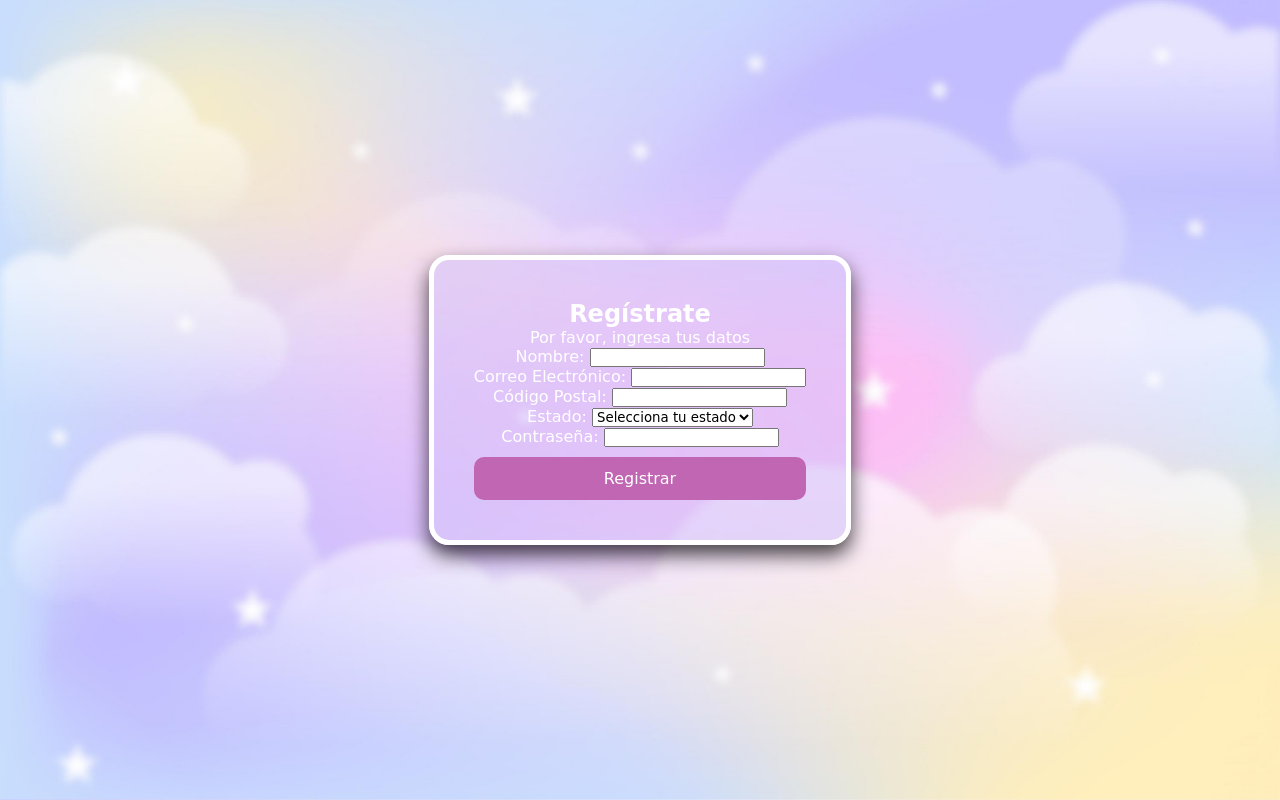
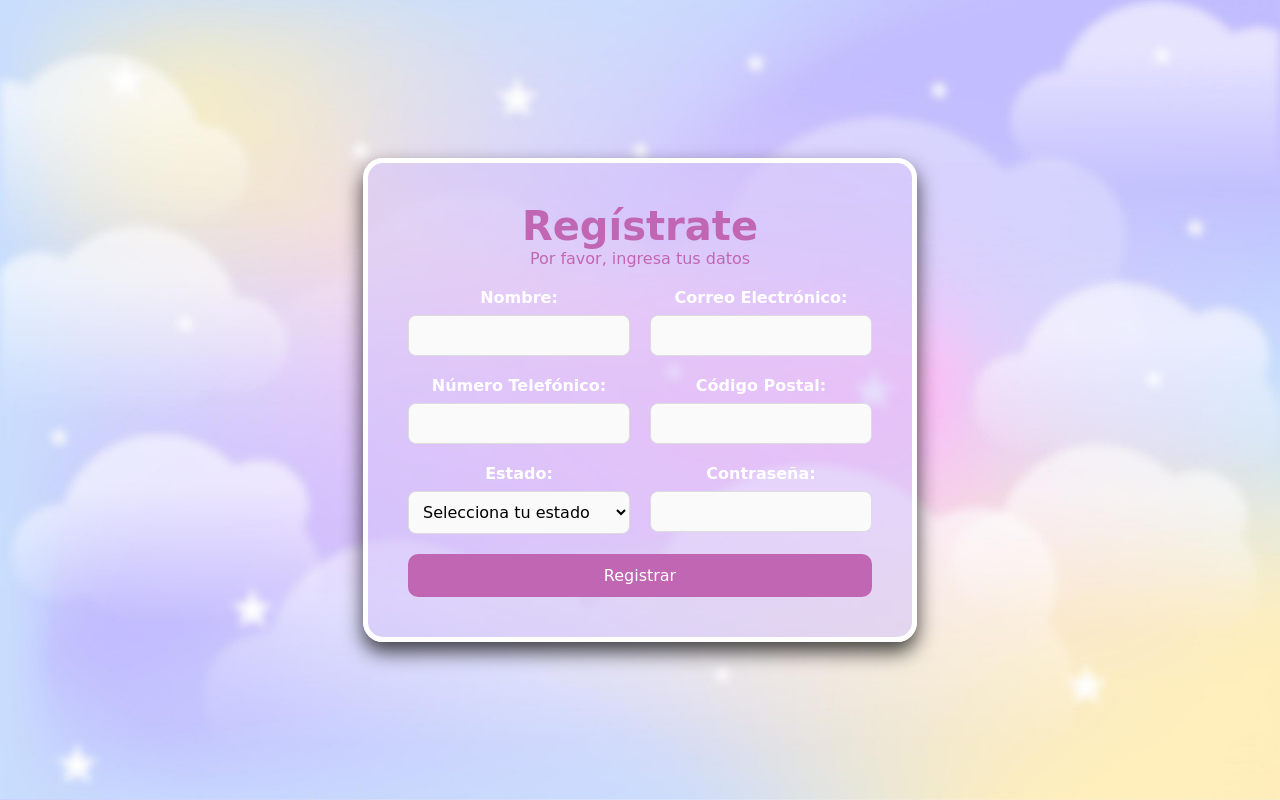
Before and after one commit to Vanessaa-lo/sonrio, a PHP site: page /registro.php in a window 1280 px wide. Run offline with PHP 8.4, Linux system fonts and the light colour scheme; some libraries are stand-ins or nearby versions.

Commit message:
cambios nuevos

```diff
--- a/php/admin/admin.php
+++ b/php/admin/admin.php
@@ -3,7 +3,7 @@
 session_start();
 
 // Conexión a la base de datos
-$conexion = new mysqli("localhost", "root", "", "sonrio");
+$conexion = new mysqli("localhost", "root", "usbw", "sonrio");
 if ($conexion->connect_error) {
     die("<script>Swal.fire('Error', 'Conexión fallida a la base de datos.', 'error');</script>");
 }
@@ -37,6 +37,7 @@ $crecimientoMensual = "23%"; // Puedes calcularlo según tus datos
     <link rel="icon" href="../../assets/imagenes/icon.ico" type="image/x-icon">
     <title>Admin</title>
     <link rel="stylesheet" href="../../estilo/admin.css">
+    <link rel="icon" href="../../estilo/imagenes/cinta.png" type="image/x-icon">
     <script src="https://kit.fontawesome.com/a076d05399.js" crossorigin="anonymous"></script>
 </head>
 
@@ -107,7 +108,7 @@ $crecimientoMensual = "23%"; // Puedes calcularlo según tus datos
                 <i class="fas fa-<?php echo ($row['tipo'] == 'usuario') ? 'user' : 'box'; ?>"></i>
                 <p ><?php echo $row['descripcion']; ?></p><br><br>
                 <small class="fecha-actualizacion" style="color: #c18dfc; margin-left: 10px; font-weight:strong;">
-    <?php echo date("d-m-Y H:i", strtotime($row['fecha'])); ?>
+    <?php echo date("d-m-Y H:i", timestamp: strtotime($row['fecha'])); ?>
 </small>
 
             </div>
--- a/php/app.php
+++ b/php/app.php
@@ -4,7 +4,7 @@
 session_start();
 $servername = "localhost"; // Cambia esto si es necesario
 $username_db = "user"; // Usuario de la base de datos
-$password_db = ""; // Contraseña de la base de datos
+$password_db = "usbw"; // Contraseña de la base de datos
 $dbname = "sonrio"; // Nombre de la base de datos
 
 // Crear la conexión
--- a/php/db.php
+++ b/php/db.php
@@ -1,5 +1,5 @@
 <?php
-$conexion = new mysqli("localhost", "root", "", "sonrio"); // Ajusta los datos de conexión
+$conexion = new mysqli("localhost", "root", "usbw", "sonrio"); // Ajusta los datos de conexión
 if ($conexion->connect_error) {
     die("Conexión fallida: " . $conexion->connect_error);
 }
--- a/php/registro.php
+++ b/php/registro.php
@@ -15,27 +15,36 @@ if ($_SERVER['REQUEST_METHOD'] == 'POST') {
     // Obtener los datos del formulario
     $nombre = $_POST['nombre'];
     $correo = $_POST['correo'];
+    $telefono = $_POST['telefono'];
     $cp = $_POST['cp'];
     $estado = $_POST['estado'];
     $contraseña = $_POST['contraseña'];
 
-    // Encriptar la contraseña
+    // Verificaciones
+    if (!filter_var($correo, FILTER_VALIDATE_EMAIL)) {
+        $mensaje = "Por favor, ingresa un correo electrónico válido.";
+        $registroExitoso = false;
+    } elseif (!preg_match("/^[0-9]{10,15}$/", $telefono)) {
+        $mensaje = "El número telefónico debe ser numérico y tener entre 10 y 15 dígitos.";
+        $registroExitoso = false;
+    } elseif (empty($nombre) || empty($correo) || empty($telefono) || empty($cp) || empty($estado) || empty($contraseña)) {
+        $mensaje = "Todos los campos son obligatorios.";
+        $registroExitoso = false;
+    } else {
+        // Si las validaciones son correctas, proceder con el registro
         $contraseña_hashed = password_hash($contraseña, PASSWORD_DEFAULT);
-
-    // Guardar el código postal en la columna direccion
         $direccion = $cp;
 
         // Preparar la consulta
-    $consulta = "INSERT INTO usuarios (nombre, email, contraseña, direccion, estado)
-                 VALUES (?, ?, ?, ?, ?)";
+        $consulta = "INSERT INTO usuarios (nombre, email, telefono, contraseña, direccion, estado)
+                     VALUES (?, ?, ?, ?, ?, ?)";
         $stmt = $conexion->prepare($consulta);
 
         if ($stmt === false) {
-        die("Error en la preparación de la consulta: " . $conexion->error);
-    }
-
-    // Usar el estado ingresado por el usuario en lugar de un valor fijo
-    $stmt->bind_param("sssss", $nombre, $correo, $contraseña_hashed, $direccion, $estado);
+            $mensaje = "Error en la preparación de la consulta.";
+            $registroExitoso = false;
+        } else {
+            $stmt->bind_param("ssssss", $nombre, $correo, $telefono, $contraseña_hashed, $direccion, $estado);
 
             if ($stmt->execute()) {
                 // Registrar actualización en la tabla `actualizaciones`
@@ -50,14 +59,16 @@ if ($_SERVER['REQUEST_METHOD'] == 'POST') {
                 $mensaje = "Registro Exitoso: El usuario ha sido registrado exitosamente.";
                 $registroExitoso = true;
             } else {
-        // Notificación de error
                 $mensaje = "Error: Hubo un problema al registrar el usuario.";
+                $registroExitoso = false;
             }
-
             $stmt->close();
+        }
+    }
 }
 $conexion->close();
 ?>
+
 <!DOCTYPE html>
 <html lang="es">
 <head>
@@ -69,7 +80,6 @@ $conexion->close();
     <script src="https://kit.fontawesome.com/a076d05399.js" crossorigin="anonymous"></script>
     <script src="https://cdn.jsdelivr.net/npm/sweetalert2@11"></script>
     <style>
-        /* Estilo general de la página */
         body.login-page2 {
             display: flex;
             justify-content: center;
@@ -81,6 +91,11 @@ $conexion->close();
             font-family: Arial, sans-serif;
             margin: 0;
             padding: 10px;
+            color: #c166b3;
+        }
+        h2 {
+            font-size: 40px;
+            color: #c166b3;
         }
         .login-wrapper2 {
             display: flex;
@@ -94,6 +109,31 @@ $conexion->close();
             text-align: center;
             border: 5px rgb(255, 255, 255) solid;
         }
+        .form-grid {
+            margin-top: 20px;
+            display: grid;
+            grid-template-columns: repeat(2, 1fr);
+            gap: 20px;
+        }
+        .input-group2 {
+            display: flex;
+            flex-direction: column;
+        }
+        .input-group2 label {
+            font-size: 16px;
+            font-weight: bold;
+            color: white;
+            margin-bottom: 8px;
+        }
+        .input-group2 input,
+        .input-group2 select {
+            padding: 10px;
+            border: 1px solid #dcdcdc;
+            border-radius: 8px;
+            font-size: 16px;
+            background-color: #fafafa;
+            transition: border-color 0.3s, background-color 0.3s;
+        }
         .btn2 {
             background-color: #c166b3;
             color: white;
@@ -104,7 +144,7 @@ $conexion->close();
             font-size: 1em;
             cursor: pointer;
             transition: background-color 0.3s, transform 0.2s;
-            margin-top: 10px;
+            margin-top: 20px;
         }
         .btn2:hover {
             background-color: #8e44ad;
@@ -119,6 +159,7 @@ $conexion->close();
             <p>Por favor, ingresa tus datos</p>
 
             <form action="" method="POST">
+                <div class="form-grid">
                     <div class="input-group2">
                         <label for="nombre">Nombre:</label>
                         <input type="text" id="nombre" name="nombre" required>
@@ -126,6 +167,10 @@ $conexion->close();
                     <div class="input-group2">
                         <label for="correo">Correo Electrónico:</label>
                         <input type="email" id="correo" name="correo" required>
+                    </div>
+                    <div class="input-group2">
+                        <label for="telefono">Número Telefónico:</label>
+                        <input type="text" id="telefono" name="telefono" required>
                     </div>
                     <div class="input-group2">
                         <label for="cp">Código Postal:</label>
@@ -140,9 +185,10 @@ $conexion->close();
                             <option value="Nuevo León">Nuevo León</option>
                         </select>
                     </div>
-                <div class="input-group2">
+                    <div class="input-group2 full-width">
                         <label for="contraseña">Contraseña:</label>
                         <input type="password" id="contraseña" name="contraseña" required>
+                    </div>
                 </div>
                 <button type="submit" class="btn2">Registrar</button>
             </form>
@@ -156,10 +202,6 @@ $conexion->close();
             title: '<?php echo $registroExitoso ? "Registro Exitoso" : "Error"; ?>',
             text: '<?php echo $mensaje; ?>',
             confirmButtonText: 'Aceptar'
-        }).then((result) => {
-            <?php if ($registroExitoso) : ?>
-                window.location.href = 'login.php';
-            <?php endif; ?>
         });
     </script>
     <?php endif; ?>
--- a/php/user/mi_direccion.php
+++ b/php/user/mi_direccion.php
@@ -2,7 +2,7 @@
 session_start();
 
 // Conexión a la base de datos
-$conexion = new mysqli("localhost", "root", "", "sonrio");
+$conexion = new mysqli("localhost", "root", "usbw", "sonrio");
 if ($conexion->connect_error) {
     die("Conexión fallida: " . $conexion->connect_error);
 }
--- a/php/user/pago.php
+++ b/php/user/pago.php
@@ -9,7 +9,7 @@ $totalCarrito = 0;
 $errores = [];
 
 // Conexión a la base de datos
-$conexion = new mysqli("localhost", "root", "", "sonrio");
+$conexion = new mysqli("localhost", "root", "usbw", "sonrio");
 if ($conexion->connect_error) {
     die("Conexión fallida: " . $conexion->connect_error);
 }
--- a/php/user/productos.php
+++ b/php/user/productos.php
@@ -2,7 +2,7 @@
 session_start();
 
 // Conexión a la base de datos
-$conexion = new mysqli("localhost", "root", "", "sonrio");
+$conexion = new mysqli("localhost", "root", "usbw", "sonrio");
 if ($conexion->connect_error) {
     die("Conexión fallida: " . $conexion->connect_error);
 }
```
Also changed, not shown: php/admin/productos_admin.php (+34 -13 lines), php/admin/usuarios_admin.php (+13 -10 lines). Lines whose indentation alone changed are shown as unchanged.
